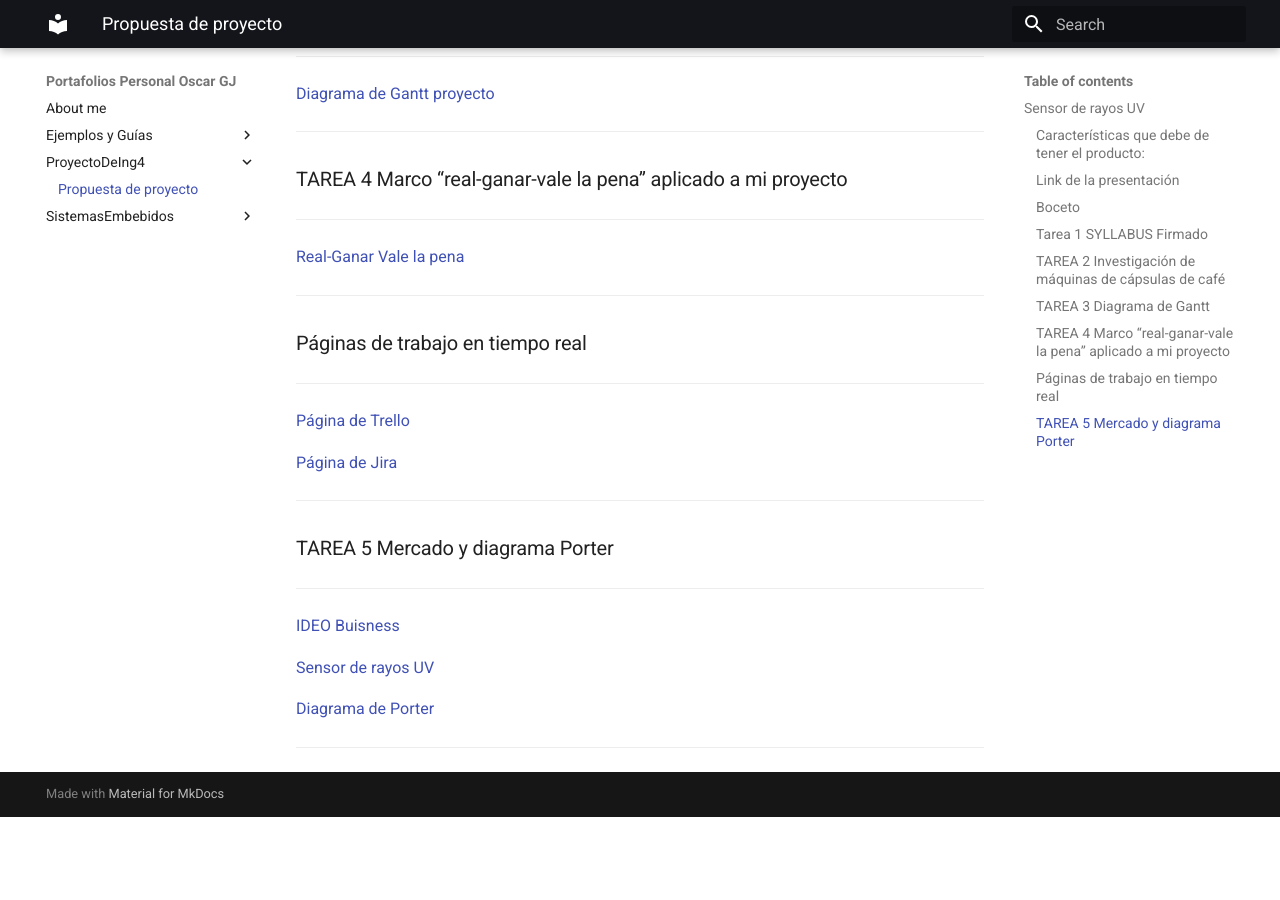
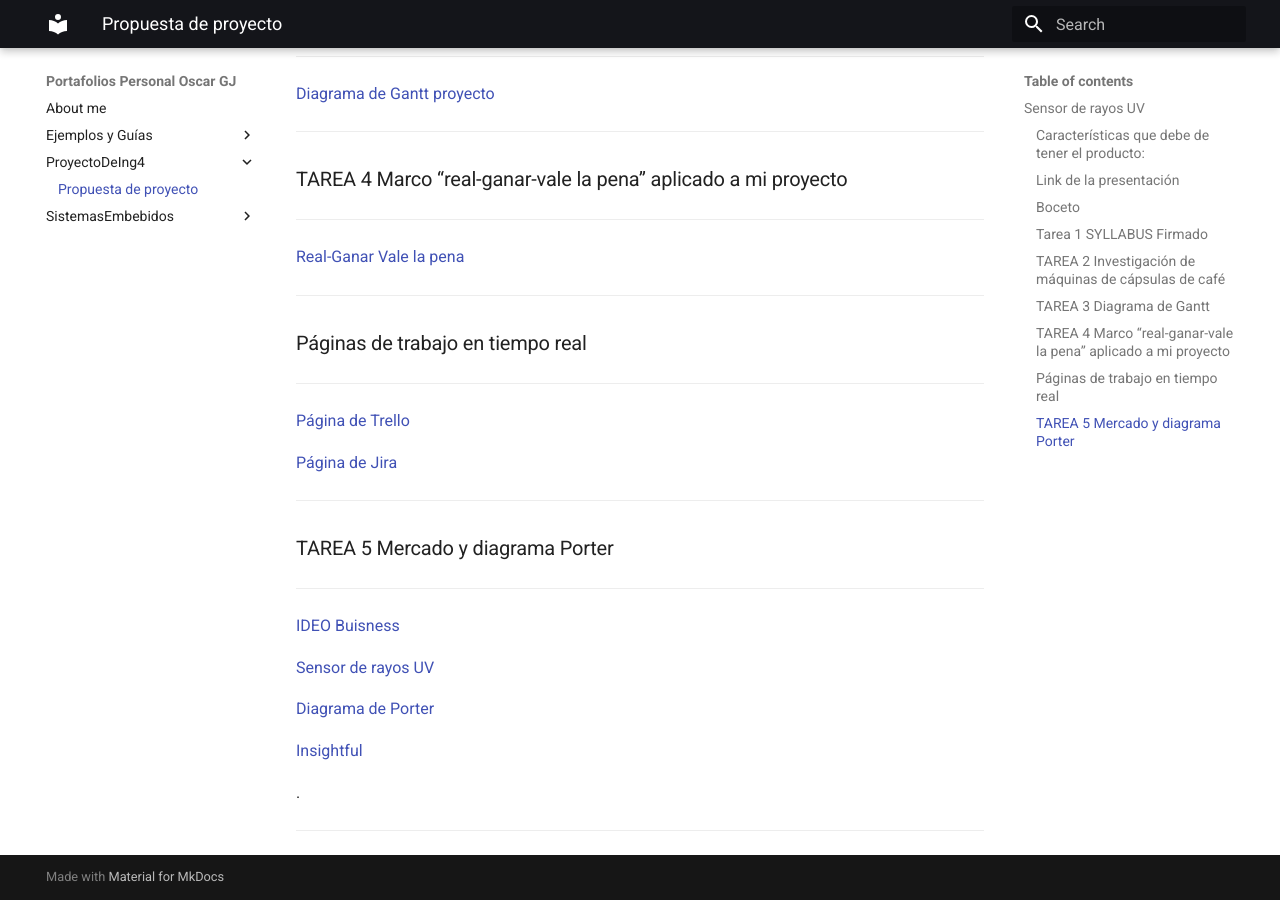
Before and after one commit to OscarGuJo/PortafolioSistemas, an MkDocs documentation site: the page built from docs/ProyectoDeIng4/Proyecto.md, in a window 1280 px wide and 900 px high, scrolled down 1902 px. Built offline with MkDocs 1.6.1 and Material for MkDocs 9.7.7, drawn with Linux system fonts in a browser that asks for light colours; before the commit the page ends 2719 px from its top, so only the background shows below that.

Commit message:
Actualizo dn

```diff
--- a/docs/ProyectoDeIng4/Proyecto.md
+++ b/docs/ProyectoDeIng4/Proyecto.md
@@ -83,4 +83,9 @@
 
 [Diagrama de Porter](https://www.canva.com/design/DAG0xGMiBc4/y4W1TcuNnE4gSCQcIF5zfA/edit?utm_content=DAG0xGMiBc4&utm_campaign=designshare&utm_medium=link2&utm_source=sharebutton)
 
+
+[Insightful](https://www.canva.com/design/DAG0xcUebPU/UCFHWKUtNRaSE8xj3kxsuA/edit?utm_content=DAG0xcUebPU&utm_campaign=designshare&utm_medium=link2&utm_source=sharebutton)
+
+.
+
 ---
```
